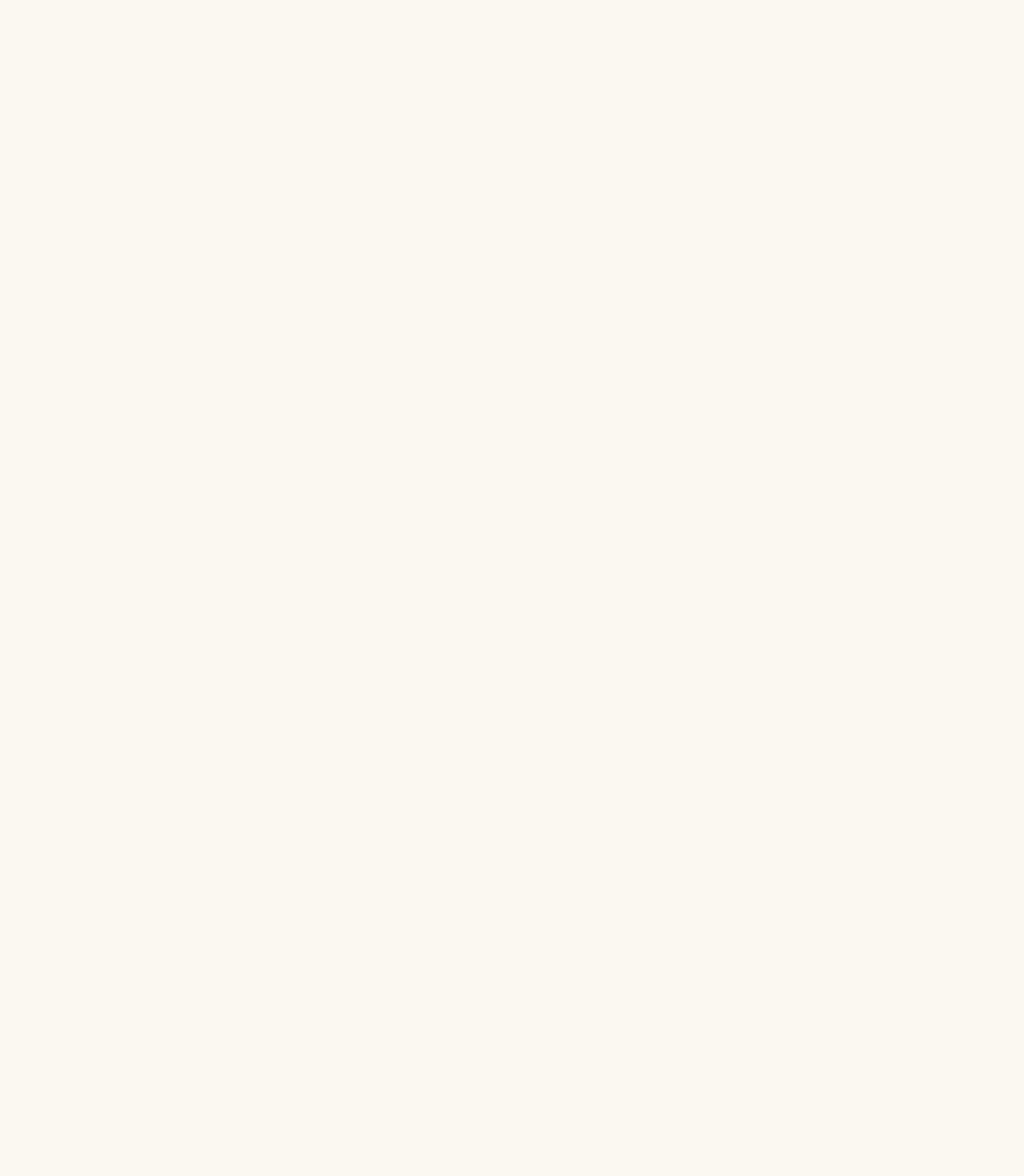
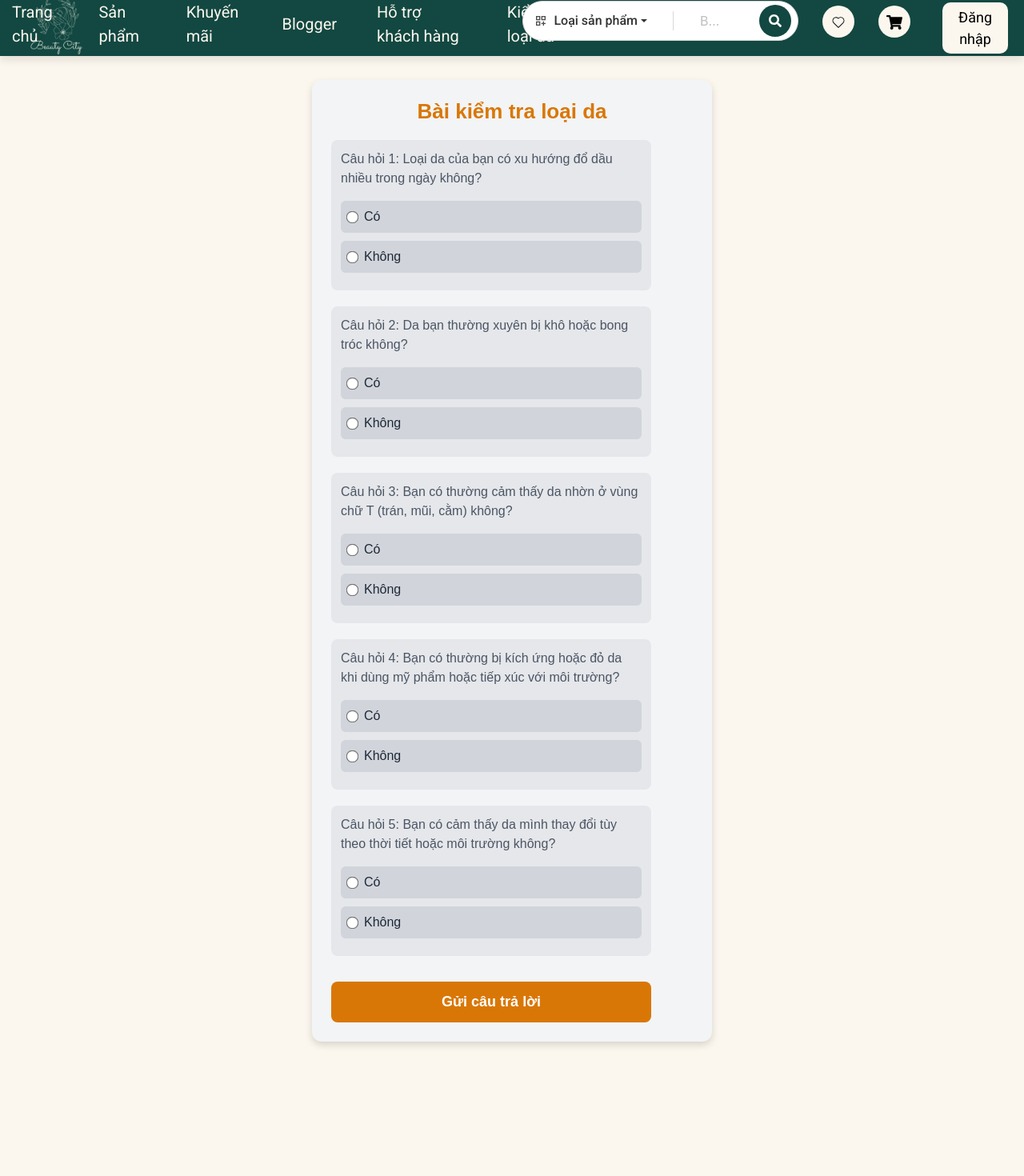
Before and after one commit to anhquan121203/Skincare__Website, a React (Vite) app: page /test-skintype in a window 1280 px wide. Before the commit this address had no page. Shown: the top 1470 px of the page at 80% size. Before the commit the page ends 800 px from the top, so only its background shows below. Built offline with nearby package versions, Linux system fonts and the light colour scheme.

Commit message:
test skintype page

```diff
--- a/src/App.jsx
+++ b/src/App.jsx
@@ -15,6 +15,7 @@ import AddToCardPage from "./Pages/CustormerPages/AddToCard/AddToCardPage";
 import ProductDetail from "./Pages/CustormerPages/ProductDetailsPage/ProductDetail";
 import CheckoutPage from "./Pages/CustormerPages/Checkout/CheckoutPage";
 import OrderConfirmationPage from "./Pages/CustormerPages/OrderConfirmation/OrderConfirmationPage.jsx";
+import TestSkinType from "./Pages/CustormerPages/TestPage/TestSkinType/TestSkinType.jsx";
 
 // Staff************************************************************************************
 import StaffLayout from "./Layout/StaffLayout";
@@ -58,6 +59,7 @@ function App() {
             path="/order-confirmation"
             element={<OrderConfirmationPage />}
           ></Route>
+          <Route path="/test-skintype" element={<TestSkinType />}></Route>
           {/* Đúng tên */}
         </Route>
 
--- a/src/Components/CustomerComponent/Header/Header.jsx
+++ b/src/Components/CustomerComponent/Header/Header.jsx
@@ -66,6 +66,9 @@ function Header() {
           </li>
           <li>
             <Link>Hỗ trợ khách hàng</Link>
+          </li>
+          <li>
+            <Link to="/test-skintype">Kiểm tra loại da</Link>
           </li>
         </ul>
       </nav>
--- /dev/null
+++ b/src/Pages/CustormerPages/TestPage/TestSkinType/TestSkinType.css
@@ -0,0 +1,73 @@
+.quiz-container {
+  width: 100%;
+  max-width: 500px; /* Tăng chiều ngang */
+  padding: 24px;
+  background-color: #f3f4f6;
+  border-radius: 12px;
+  box-shadow: 0 4px 10px rgba(0, 0, 0, 0.15);
+  color: #1f2937;
+  font-family: Arial, sans-serif;
+  margin: auto;
+}
+
+.quiz-title {
+  font-size: 26px;
+  font-weight: bold;
+  text-align: center;
+  margin-bottom: 20px;
+  color: #d97706;
+}
+
+.quiz-question {
+  margin-bottom: 20px;
+  padding: 12px;
+  border-radius: 8px;
+  background-color: #e5e7eb;
+}
+
+.question-text {
+  font-size: 18px;
+  font-weight: 500;
+  margin-bottom: 10px;
+  color: #374151;
+}
+
+.quiz-options label {
+  display: flex;
+  align-items: center;
+  gap: 8px;
+  margin-bottom: 10px;
+  padding: 8px;
+  border-radius: 6px;
+  background-color: #d1d5db;
+  transition: background 0.3s;
+  cursor: pointer;
+}
+
+.quiz-options label:hover {
+  background-color: #9ca3af;
+}
+
+.quiz-options input {
+  accent-color: #d97706;
+  transform: scale(1.2);
+}
+
+.submit-button {
+  width: 100%;
+  padding: 12px;
+  font-size: 18px;
+  font-weight: bold;
+  text-align: center;
+  color: #ffffff;
+  background-color: #d97706;
+  border: none;
+  border-radius: 8px;
+  cursor: pointer;
+  transition: background 0.3s;
+  margin-top: 12px;
+}
+
+.submit-button:hover {
+  background-color: #b45309;
+}
--- /dev/null
+++ b/src/Pages/CustormerPages/TestPage/TestSkinType/TestSkinType.jsx
@@ -0,0 +1,184 @@
+import React, { useState } from "react";
+import "./TestSkinType.css"; // Import file CSS
+
+function TestSkinType() {
+  const [selectedAnswers, setSelectedAnswers] = useState({
+    oiliness: "",
+    dryness: "",
+    tZone: "",
+    sensitivity: "",
+    weatherImpact: "",
+  });
+
+  const handleOptionChange = (event) => {
+    setSelectedAnswers({
+      ...selectedAnswers,
+      [event.target.name]: event.target.value,
+    });
+  };
+
+  const handleSubmit = (event) => {
+    event.preventDefault();
+    console.log("Câu trả lời đã chọn:", selectedAnswers);
+  };
+
+  return (
+    <div className="quiz-container">
+      <h1 className="quiz-title">Bài kiểm tra loại da</h1>
+      <form onSubmit={handleSubmit}>
+        {/* Câu hỏi 1 */}
+        <div className="quiz-question">
+          <p>
+            Câu hỏi 1: Loại da của bạn có xu hướng đổ dầu nhiều trong ngày
+            không?
+          </p>
+          <div className="quiz-options">
+            <label>
+              <input
+                type="radio"
+                name="oiliness"
+                value="Có"
+                checked={selectedAnswers.oiliness === "Có"}
+                onChange={handleOptionChange}
+              />
+              Có
+            </label>
+            <label>
+              <input
+                type="radio"
+                name="oiliness"
+                value="Không"
+                checked={selectedAnswers.oiliness === "Không"}
+                onChange={handleOptionChange}
+              />
+              Không
+            </label>
+          </div>
+        </div>
+
+        {/* Câu hỏi 2 */}
+        <div className="quiz-question">
+          <p>Câu hỏi 2: Da bạn thường xuyên bị khô hoặc bong tróc không?</p>
+          <div className="quiz-options">
+            <label>
+              <input
+                type="radio"
+                name="dryness"
+                value="Có"
+                checked={selectedAnswers.dryness === "Có"}
+                onChange={handleOptionChange}
+              />
+              Có
+            </label>
+            <label>
+              <input
+                type="radio"
+                name="dryness"
+                value="Không"
+                checked={selectedAnswers.dryness === "Không"}
+                onChange={handleOptionChange}
+              />
+              Không
+            </label>
+          </div>
+        </div>
+
+        {/* Câu hỏi 3 */}
+        <div className="quiz-question">
+          <p>
+            Câu hỏi 3: Bạn có thường cảm thấy da nhờn ở vùng chữ T (trán, mũi,
+            cằm) không?
+          </p>
+          <div className="quiz-options">
+            <label>
+              <input
+                type="radio"
+                name="tZone"
+                value="Có"
+                checked={selectedAnswers.tZone === "Có"}
+                onChange={handleOptionChange}
+              />
+              Có
+            </label>
+            <label>
+              <input
+                type="radio"
+                name="tZone"
+                value="Không"
+                checked={selectedAnswers.tZone === "Không"}
+                onChange={handleOptionChange}
+              />
+              Không
+            </label>
+          </div>
+        </div>
+
+        {/* Câu hỏi 4 */}
+        <div className="quiz-question">
+          <p>
+            Câu hỏi 4: Bạn có thường bị kích ứng hoặc đỏ da khi dùng mỹ phẩm
+            hoặc tiếp xúc với môi trường?
+          </p>
+          <div className="quiz-options">
+            <label>
+              <input
+                type="radio"
+                name="sensitivity"
+                value="Có"
+                checked={selectedAnswers.sensitivity === "Có"}
+                onChange={handleOptionChange}
+              />
+              Có
+            </label>
+            <label>
+              <input
+                type="radio"
+                name="sensitivity"
+                value="Không"
+                checked={selectedAnswers.sensitivity === "Không"}
+                onChange={handleOptionChange}
+              />
+              Không
+            </label>
+          </div>
+        </div>
+
+        {/* Câu hỏi 5 */}
+        <div className="quiz-question">
+          <p>
+            Câu hỏi 5: Bạn có cảm thấy da mình thay đổi tùy theo thời tiết hoặc
+            môi trường không?
+          </p>
+          <div className="quiz-options">
+            <label>
+              <input
+                type="radio"
+                name="weatherImpact"
+                value="Có"
+                checked={selectedAnswers.weatherImpact === "Có"}
+                onChange={handleOptionChange}
+              />
+              Có
+            </label>
+            <label>
+              <input
+                type="radio"
+                name="weatherImpact"
+                value="Không"
+                checked={selectedAnswers.weatherImpact === "Không"}
+                onChange={handleOptionChange}
+              />
+              Không
+            </label>
+          </div>
+        </div>
+
+        <button type="submit" className="submit-button">
+          Gửi câu trả lời
+        </button>
+      </form>
+    </div>
+  );
+}
+
+export default TestSkinType;
```
